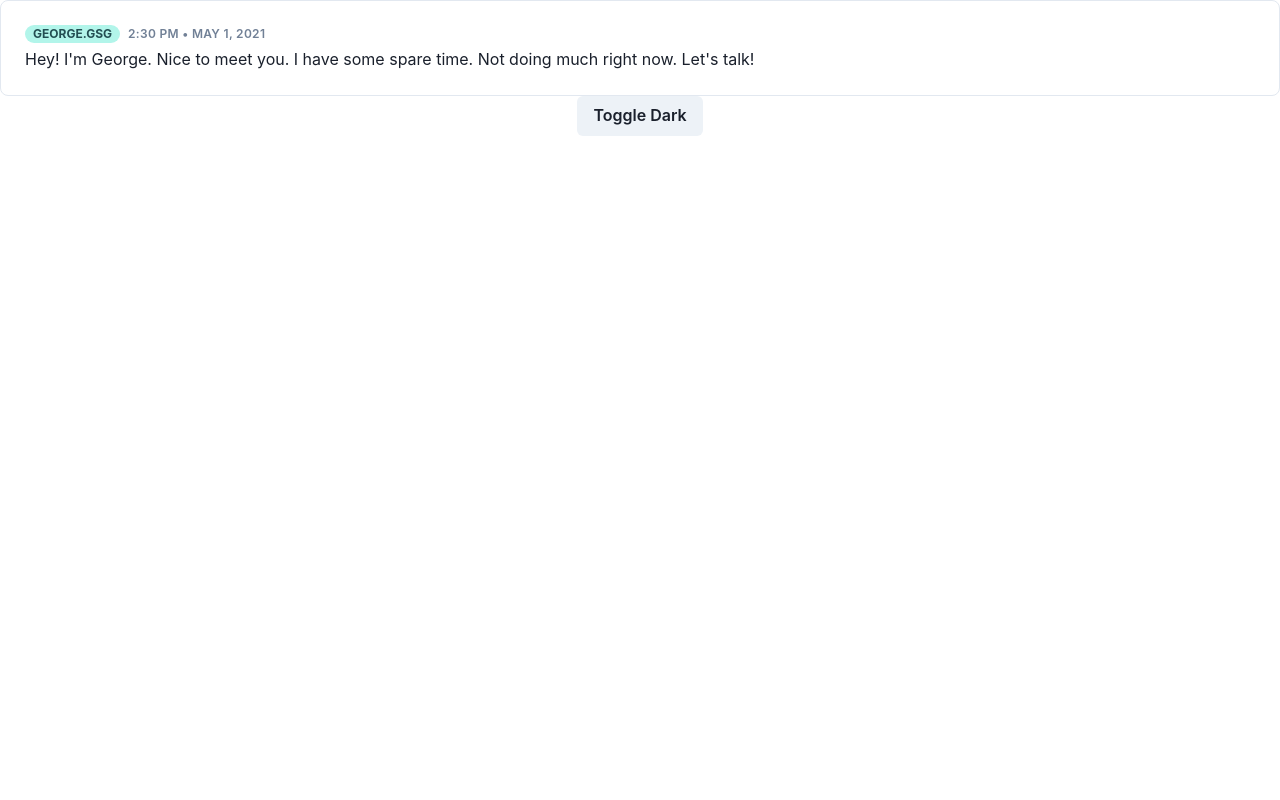
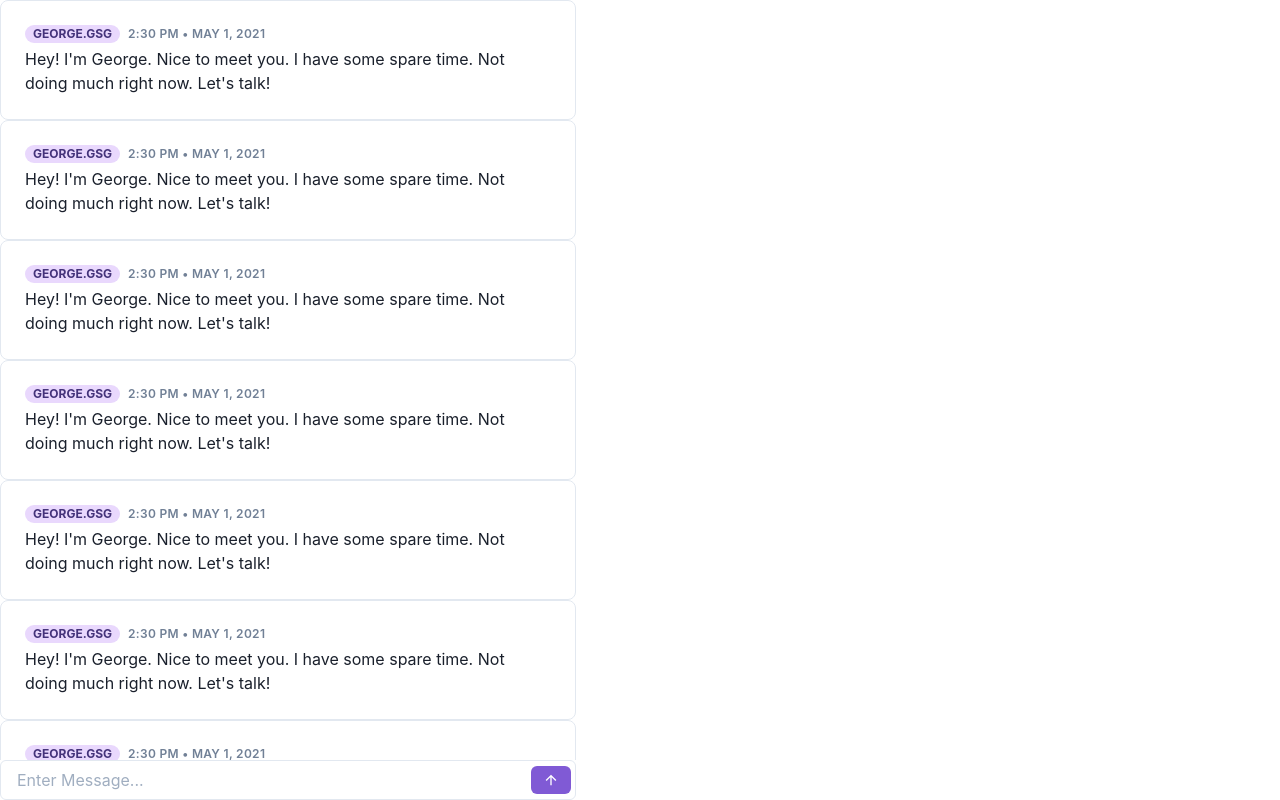
Before and after one commit to GeorgeShao/swan, a React (Create React App) app: page / in a window 1280 px wide. Built offline with nearby package versions, Linux system fonts and the light colour scheme.

Commit message:
⚡ Added custom scrollbar to Chat page

```diff
--- a/src/App.js
+++ b/src/App.js
@@ -1,23 +1,11 @@
 import logo from './logo.svg';
 import './App.css';
-import { Button } from '@chakra-ui/react'
-import Message from './components/Message'
-import ChangeColor from './components/Example.js'
-import ThemeToggle from './components/ThemeToggle'
+import Chat from './pages/Chat'
 
 function App() {
   return (
     <div className="App">
-      <Message
-        username="george.gsg"
-        text="Hey! I'm George. Nice to meet you. I have some spare time. Not doing much right now. Let's talk!"
-        imageUrl="https://bit.ly/2Z4KKcF"
-        imageAlt="Rear view of modern home with pool"
-        colorScheme="teal"
-        date="May 1, 2021"
-        time="2:30 PM"/>
-      <ThemeToggle/>
-      {/* <ChangeColor title="George"/> */}
+      <Chat/>
     </div>
   );
 }
--- a/src/components/MessageInput.js
+++ b/src/components/MessageInput.js
@@ -8,7 +8,7 @@ class MessageInput extends Component {
       <InputGroup size="md">
         <Input placeholder="Enter Message..." />
         <InputRightElement>
-          <IconButton h="1.75rem" size="md" icon={<ArrowUpIcon/>} colorScheme="purple"/>
+          <IconButton h="1.75rem" size="md" marginEnd="10px" icon={<ArrowUpIcon/>} colorScheme="purple"/>
         </InputRightElement>
       </InputGroup>
     )
--- /dev/null
+++ b/src/pages/Chat.js
@@ -0,0 +1,58 @@
+import React, { Component } from 'react'
+import { Box } from '@chakra-ui/react'
+import ChangeColor from '../components/Example'
+import Message from '../components/Message'
+import ThemeToggle from '../components/ThemeToggle'
+import MessageInput from '../components/MessageInput'
+
+class Chat extends Component {
+  render(){
+    const items = []
+    for (var i = 0; i < 11; i++) {
+      items.push(<Message
+            username="george.gsg"
+            text="Hey! I'm George. Nice to meet you. I have some spare time. Not doing much right now. Let's talk!"
+            imageUrl="https://bit.ly/2Z4KKcF"
+            imageAlt="Rear view of modern home with pool"
+            colorScheme="purple"
+            date="May 1, 2021"
+            time="2:30 PM"/>)
+    }
+    return (
+      <div>
+        <Box maxW="xl" margin="0" height="100vh" >
+          <Box margin="0" height="95%" overflowY='scroll' sx={{
+            '&::-webkit-scrollbar': {
+              width: `20px`,
+            },
+            '&::-webkit-scrollbar-thumb': {
+              background: `#e9d8fd`,
+              borderRadius: `20px`,
+              border: `6px solid transparent`,
+              backgroundClip: `content-box`,
+            },
+            '&::-webkit-scrollbar-thumb:vertical:hover': {
+              background: `#815ad5`,
+              borderRadius: `20px`,
+              border: `6px solid transparent`,
+              backgroundClip: `content-box`,
+            }
+          }}>
+            <Message
+              username="george.gsg"
+              text="Hey! I'm George. Nice to meet you. I have some spare time. Not doing much right now. Let's talk!"
+              imageUrl="https://bit.ly/2Z4KKcF"
+              imageAlt="Rear view of modern home with pool"
+              colorScheme="purple"
+              date="May 1, 2021"
+              time="2:30 PM"/>
+            {items}
+          </Box>
+          <MessageInput/>
+        </Box>
+      </div>
+    )
+  }
+}
+
+export default Chat;
```
